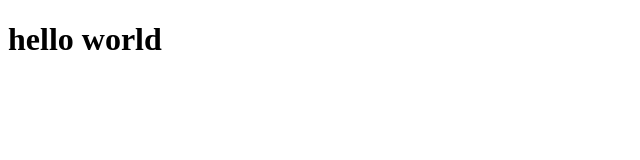
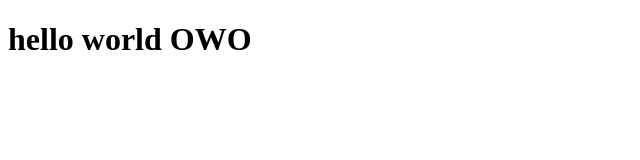
Before and after one commit to FernsThePlant/ferntheplant, a plain HTML site: page index.html in a window 1280 px wide. Shown: the whole page, without its empty margins (0-640 px from the left). Drawn offline with Linux system fonts and the light colour scheme.

Commit message:
Update index.html

```diff
--- a/index.html
+++ b/index.html
@@ -1,4 +1,4 @@
 <!DOCTYPE html>
 <html>
-<h1> hello world</h1>
+<h1> hello world OWO</h1>
 </html>
```
